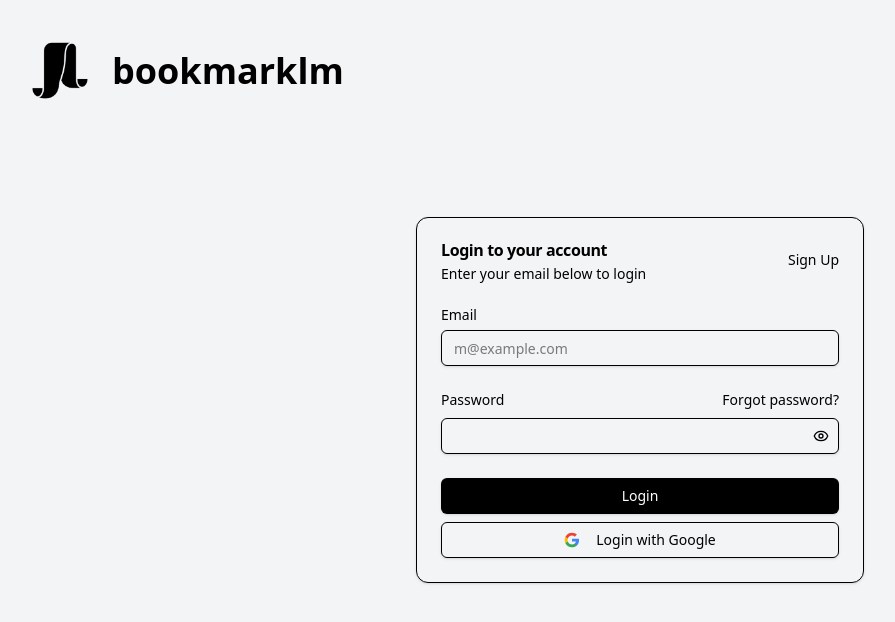
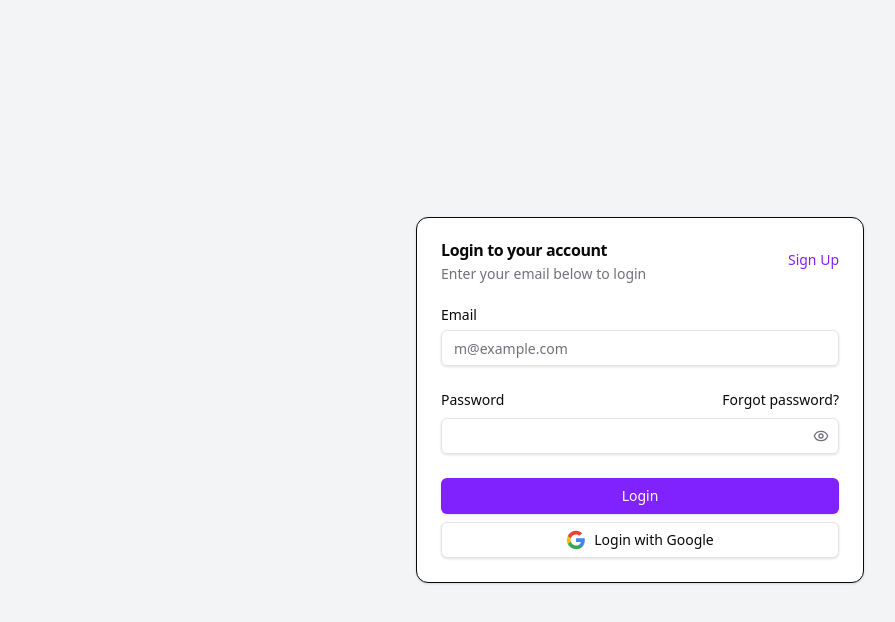
Before and after one commit to skn21-final-1team/frontend, a Next.js app: page /login in a window 1280 px wide. Shown: the top 622 px of the page, without its empty margins (0-895 px from the left). Built offline with nearby package versions, Linux system fonts and the light colour scheme.

Commit message:
mod: 컨테이너 스타일 포멧 변경 #3

```diff
--- a/src/app/globals.css
+++ b/src/app/globals.css
@@ -1,4 +1,41 @@
 @import 'tailwindcss';
+
+@theme {
+  --color-background: var(--background);
+  --color-foreground: var(--foreground);
+  --color-card: var(--card);
+  --color-card-foreground: var(--card-foreground);
+  --color-popover: var(--popover);
+  --color-popover-foreground: var(--popover-foreground);
+  --color-primary: var(--primary);
+  --color-primary-foreground: var(--primary-foreground);
+  --color-secondary: var(--secondary);
+  --color-secondary-foreground: var(--secondary-foreground);
+  --color-muted: var(--muted);
+  --color-muted-foreground: var(--muted-foreground);
+  --color-accent: var(--accent);
+  --color-accent-foreground: var(--accent-foreground);
+  --color-destructive: var(--destructive);
+  --color-destructive-foreground: var(--destructive-foreground);
+  --color-border: var(--border);
+  --color-input: var(--input);
+  --color-ring: var(--ring);
+  --color-chart-1: var(--chart-1);
+  --color-chart-2: var(--chart-2);
+  --color-chart-3: var(--chart-3);
+  --color-chart-4: var(--chart-4);
+  --color-chart-5: var(--chart-5);
+  --radius: var(--radius);
+  --color-sidebar: var(--sidebar);
+  --color-sidebar-foreground: var(--sidebar-foreground);
+  --color-sidebar-primary: var(--sidebar-primary);
+  --color-sidebar-primary-foreground: var(--sidebar-primary-foreground);
+  --color-sidebar-accent: var(--sidebar-accent);
+  --color-sidebar-accent-foreground: var(--sidebar-accent-foreground);
+  --color-sidebar-border: var(--sidebar-border);
+  --color-sidebar-ring: var(--sidebar-ring);
+}
+
 :root {
   --radius: 0.65rem;
   --background: oklch(1 0 0);
--- a/src/containers/home/index.container.tsx
+++ b/src/containers/home/index.container.tsx
@@ -1,16 +1,16 @@
-'use client';
+'use client'
 
-import React from 'react';
+import * as s from './index.style'
 
 export default function HomeContainer() {
   return (
-    <main className="flex min-h-screen flex-col items-center justify-between p-24">
-      <div className="z-10 w-full max-w-5xl items-center justify-between font-mono text-sm lg:flex">
-        <p className="fixed left-0 top-0 flex w-full justify-center border-b border-gray-300 bg-gradient-to-b from-zinc-200 pb-6 pt-8 backdrop-blur-2xl dark:border-neutral-800 dark:bg-zinc-800/30 dark:from-inherit lg:static lg:w-auto  lg:rounded-xl lg:border lg:bg-gray-200 lg:p-4 lg:dark:bg-zinc-800/30">
+    <main className={s.main()}>
+      <div className={s.descriptionContainer()}>
+        <p className={s.description()}>
           Get started by editing&nbsp;
-          <code className="font-mono font-bold">src/containers/home/index.container.tsx</code>
+          <code className={s.code()}>src/containers/home/index.container.tsx</code>
         </p>
       </div>
     </main>
-  );
+  )
 }
--- /dev/null
+++ b/src/containers/home/index.style.ts
@@ -0,0 +1,52 @@
+import { cva } from 'class-variance-authority'
+
+export const main = cva(`
+  flex
+  min-h-screen
+  flex-col
+  items-center
+  justify-between
+  p-24
+`)
+
+export const descriptionContainer = cva(`
+  z-10
+  w-full
+  max-w-5xl
+  items-center
+  justify-between
+  font-mono
+  text-sm
+  lg:flex
+`)
+
+export const description = cva(`
+  fixed
+  left-0
+  top-0
+  flex
+  w-full
+  justify-center
+  border-b
+  border-gray-300
+  bg-linear-to-b
+  from-zinc-200
+  pb-6
+  pt-8
+  backdrop-blur-2xl
+  dark:border-neutral-800
+  dark:bg-zinc-800/30
+  dark:from-inherit
+  lg:static
+  lg:w-auto
+  lg:rounded-xl
+  lg:border
+  lg:bg-gray-200
+  lg:p-4
+  lg:dark:bg-zinc-800/30
+`)
+
+export const code = cva(`
+  font-mono
+  font-bold
+`)
--- a/src/containers/login/index.container.tsx
+++ b/src/containers/login/index.container.tsx
@@ -14,29 +14,20 @@
 } from '@/shared/components/ui/card'
 import { Input } from '@/shared/components/ui/input'
 import { Label } from '@/shared/components/ui/label'
+import * as s from './index.style'
 
 export function LoginContainer() {
   const [showPassword, setShowPassword] = useState(false)
   return (
-    <div className="relative flex min-h-screen items-center justify-center bg-gray-100 p-4">
-      <div className="absolute -left-10 top-4 flex items-center">
-        <Image
-          src="/notebooklm_logo.png"
-          alt="Logo"
-          width={200}
-          height={200}
-          className="object-contain"
-        />
-        <span className="text-4xl font-bold text-black -ml-12">bookmarklm</span>
-      </div>
-      <Card className="w-full max-w-md">
-        <CardHeader className="flex flex-row items-start justify-between space-y-0">
-          <div className="flex flex-col gap-1.5">
+    <div className={s.wrapper()}>
+      <Card className={s.card()}>
+        <CardHeader className={s.cardHeader()}>
+          <div className={s.headerLeft()}>
             <CardTitle>Login to your account</CardTitle>
             <CardDescription>Enter your email below to login</CardDescription>
           </div>
-          <div className="flex items-center p-0">
-            <Button variant="link" className="px-0 h-auto">
+          <div className={s.headerRight()}>
+            <Button variant="link" className={s.signUpButton()}>
               Sign Up
             </Button>
           </div>
@@ -44,32 +35,33 @@
 
         <CardContent>
           <form>
-            <div className="flex flex-col gap-6">
-              <div className="grid gap-2">
+            <div className={s.formContent()}>
+              <div className={s.inputGroup()}>
                 <Label htmlFor="email">Email</Label>
                 <Input id="email" type="email" placeholder="m@example.com" required />
               </div>
-              <div className="grid gap-2">
-                <div className="flex items-center">
+              <div className={s.inputGroup()}>
+                <div className={s.passwordLabelWrapper()}>
                   <Label htmlFor="password">Password</Label>
-                  <a
-                    href="#"
-                    className="ml-auto inline-block text-sm underline-offset-4 hover:underline"
-                  >
+                  <a href="#" className={s.forgotPasswordLink()}>
                     Forgot password?
                   </a>
                 </div>
 
-                <div className="relative">
+                <div className={s.passwordInputWrapper()}>
                   <Input id="password" type={showPassword ? 'text' : 'password'} required />
                   <Button
                     type="button"
                     variant="ghost"
                     size="icon"
-                    className="absolute right-0 top-0 h-full w-9 px-3 py-2 hover:bg-transparent text-muted-foreground"
+                    className={s.showPasswordButton()}
                     onClick={() => setShowPassword(!showPassword)}
                   >
-                    {showPassword ? <EyeOff className="h-4 w-4" /> : <Eye className="h-4 w-4" />}
+                    {showPassword ? (
+                      <EyeOff className={s.eyeIcon()} />
+                    ) : (
+                      <Eye className={s.eyeIcon()} />
+                    )}
                     <span className="sr-only">Toggle password visibility</span>
                   </Button>
                 </div>
@@ -77,38 +69,12 @@
             </div>
           </form>
         </CardContent>
-        <CardFooter className="flex-col gap-2">
-          <Button type="submit" className="w-full bg-black text-white hover:bg-black/90">
+        <CardFooter className={s.cardFooter()}>
+          <Button variant="default" type="submit" className={s.submitButton()}>
             Login
           </Button>
-          <Button variant="outline" className="w-full">
-            <svg
-              className="mr-2 h-4 w-4"
-              aria-hidden="true"
-              focusable="false"
-              data-prefix="fab"
-              data-icon="google"
-              role="img"
-              xmlns="http://www.w3.org/2000/svg"
-              viewBox="0 0 24 24"
-            >
-              <path
-                d="M22.56 12.25c0-.78-.07-1.53-.2-2.25H12v4.26h5.92c-.26 1.37-1.04 2.53-2.21 3.31v2.77h3.57c2.08-1.92 3.28-4.74 3.28-8.09z"
-                fill="#4285F4"
-              />
-              <path
-                d="M12 23c2.97 0 5.46-.98 7.28-2.66l-3.57-2.77c-.98.66-2.23 1.06-3.71 1.06-2.86 0-5.29-1.93-6.16-4.53H2.18v2.84C3.99 20.53 7.7 23 12 23z"
-                fill="#34A853"
-              />
-              <path
-                d="M5.84 14.09c-.22-.66-.35-1.36-.35-2.09s.13-1.43.35-2.09V7.07H2.18C1.43 8.55 1 10.22 1 12s.43 3.45 1.18 4.93l2.85-2.22.81-.62z"
-                fill="#FBBC05"
-              />
-              <path
-                d="M12 5.38c1.62 0 3.06.56 4.21 1.64l3.15-3.15C17.45 2.09 14.97 1 12 1 7.7 1 3.99 3.47 2.18 7.07l3.66 2.84c.87-2.6 3.3-4.53 6.16-4.53z"
-                fill="#EA4335"
-              />
-            </svg>
+          <Button variant="outline" className={s.googleLoginButton()}>
+            <Image src="/google_icon.svg" alt="Google" width={20} height={20} />
             Login with Google
           </Button>
         </CardFooter>
--- /dev/null
+++ b/src/containers/login/index.style.ts
@@ -0,0 +1,106 @@
+import { cva } from 'class-variance-authority'
+
+export const wrapper = cva(`
+  relative
+  flex
+  min-h-screen
+  items-center
+  justify-center
+  bg-gray-100
+  p-4
+`)
+
+export const card = cva(`
+  w-full
+  max-w-md
+`)
+
+export const cardHeader = cva(`
+  flex
+  flex-row
+  items-start
+  justify-between
+  space-y-0
+`)
+
+export const headerLeft = cva(`
+  flex
+  flex-col
+  gap-1.5
+`)
+
+export const headerRight = cva(`
+  flex
+  items-center
+  p-0
+`)
+
+export const signUpButton = cva(`
+  px-0
+  h-auto
+`)
+
+export const formContent = cva(`
+  flex
+  flex-col
+  gap-6
+`)
+
+export const inputGroup = cva(`
+  grid
+  gap-2
+`)
+
+export const passwordLabelWrapper = cva(`
+  flex
+  items-center
+`)
+
+export const forgotPasswordLink = cva(`
+  ml-auto
+  inline-block
+  text-sm
+  underline-offset-4
+  hover:underline
+`)
+
+export const passwordInputWrapper = cva(`
+  relative
+`)
+
+export const showPasswordButton = cva(`
+  absolute
+  right-0
+  top-0
+  h-full
+  w-9
+  px-3
+  py-2
+  hover:bg-transparent
+  text-muted-foreground
+`)
+
+export const eyeIcon = cva(`
+  h-4
+  w-4
+`)
+
+export const cardFooter = cva(`
+  flex-col
+  gap-2
+`)
+
+export const submitButton = cva(`
+  w-full
+  text-white
+`)
+
+export const googleLoginButton = cva(`
+  w-full
+`)
+
+export const googleIcon = cva(`
+  mr-2
+  h-4
+  w-4
+`)
```
Also changed, not shown: .agent/rules/frontend-code-style.md, public/google_icon.svg (added).
